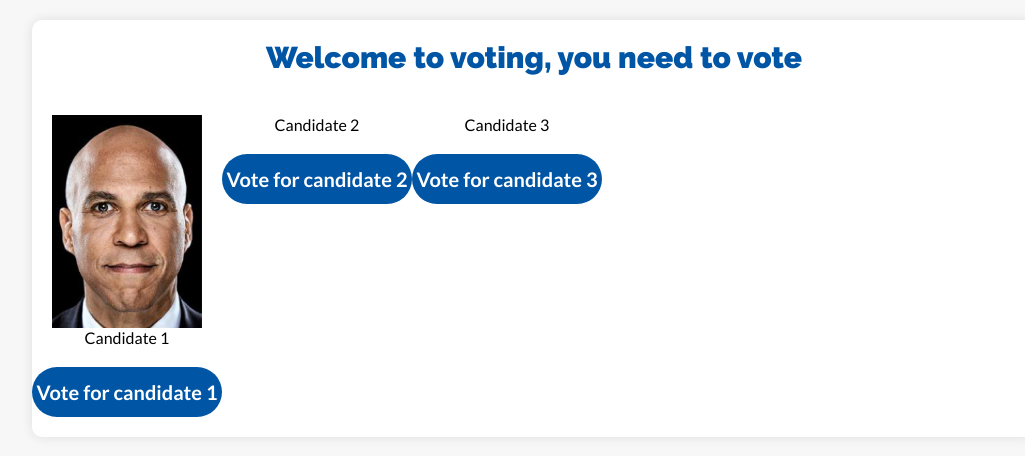
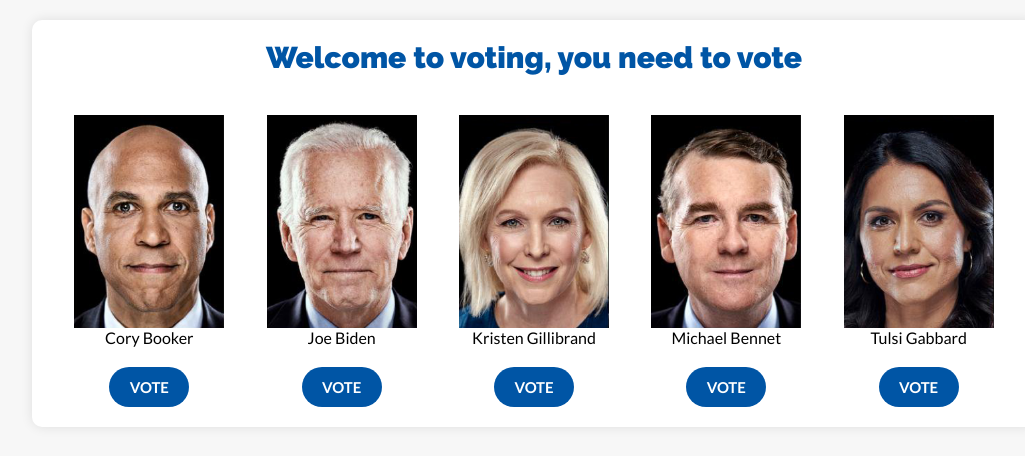
Before and after one commit to mari4w04/voting-machine, a PHP site: page /vote.php in a window 1280 px wide. Shown: the part 55-511 px from the top of the page, without its empty margins (106-1131 px from the left). Run offline with PHP 8.4, Linux system fonts and the light colour scheme; the visitor is signed in with stand-in values (Sample User, id 1); data that the repository does not hold is empty.

Commit message:
Added candidates

```diff
--- a/css/style.css
+++ b/css/style.css
@@ -118,8 +118,15 @@ button{
 }
 .candidate-row{
     display: flex;
+    justify-content: space-evenly;
 }
 .candidate img{
     height: auto;
     width: 150px;
 }
+.vote-btn{
+    width: 80px;
+    text-transform: uppercase;
+    font-size: 15px;
+    height: 40px;
+}
--- a/vote.php
+++ b/vote.php
@@ -43,34 +43,54 @@ if( $jData == null ){
    <?php
 
 if ($jInnerData->$sUserId->hasVoted == true){
+  $jVoteInfo = $jInnerData->$sUserId->vote->candidateName;
+  $name = explode(" ", $jVoteInfo);
+  $firstname = strtolower($name[0]);
+  $lastname = strtolower($name[1]);
 
-  $jVoteInfo = $jInnerData->$sUserId->vote->candidateName;
+  echo "
+  <div class='card'>
+    <h1>Thank you for your vote!</h1>
 
-
-
-
-  echo "<div class='candidate-row'><h1>Thank you for your vote!</h1>
-
-  <div>You voted for '.$jVoteInfo.' </div>";
-}else{
+    <div class='candidate'>
+      <img src='images/$firstname-$lastname.jpg'>
+      <div>You voted for $jVoteInfo </div>
+    </div>
+  </div>
+  ";
+} else {
   echo '
   <div class="card">
   <h1>Welcome to voting, you need to vote</h1>
     <div class="candidate-row">
       <div class="candidate">
-      <img src="images/cory-booker.jpg">
-      Candidate 1
-      <button class="vote-btn" data-cand="John Doe">Vote for candidate 1</button>
+        <img src="images/cory-booker.jpg">
+        Cory Booker
+        <button class="vote-btn" data-cand="Cory Booker">Vote</button>
       </div>
 
       <div class="candidate">
-      Candidate 2
-      <button class="vote-btn" data-cand="cand2">Vote for candidate 2</button>
+        <img src="images/joe-biden.jpg">
+        Joe Biden
+        <button class="vote-btn" data-cand="Joe Biden">Vote</button>
       </div>
 
       <div class="candidate">
-      Candidate 3
-      <button class="vote-btn" data-cand="cand3">Vote for candidate 3</button>
+        <img src="images/kirsten-gillibrand.jpg">
+        Kristen Gillibrand
+        <button class="vote-btn" data-cand="Kristen Gillibrand">Vote</button>
+      </div>
+
+      <div class="candidate">
+        <img src="images/michael-bennet.jpg">
+        Michael Bennet
+        <button class="vote-btn" data-cand="Michael Bennet">Vote</button>
+      </div>
+
+      <div class="candidate">
+        <img src="images/tulsi-gabbard.jpg">
+        Tulsi Gabbard
+        <button class="vote-btn" data-cand="Tulsi Gabbard">Vote</button>
       </div>
     </div>
   </div>';
--- a/voters.json
+++ b/voters.json
@@ -4,10 +4,10 @@
             "firstName": "test",
             "lastName": "test",
             "password": "123123",
-            "hasVoted": false,
+            "hasVoted": true,
             "vote": {
-                "voteId": "5d78e178e61c3",
-                "candidateName": "cand2"
+                "voteId": "5d78ef2d0eb59",
+                "candidateName": "Joe Biden"
             }
         },
         "1234567891": {
```
